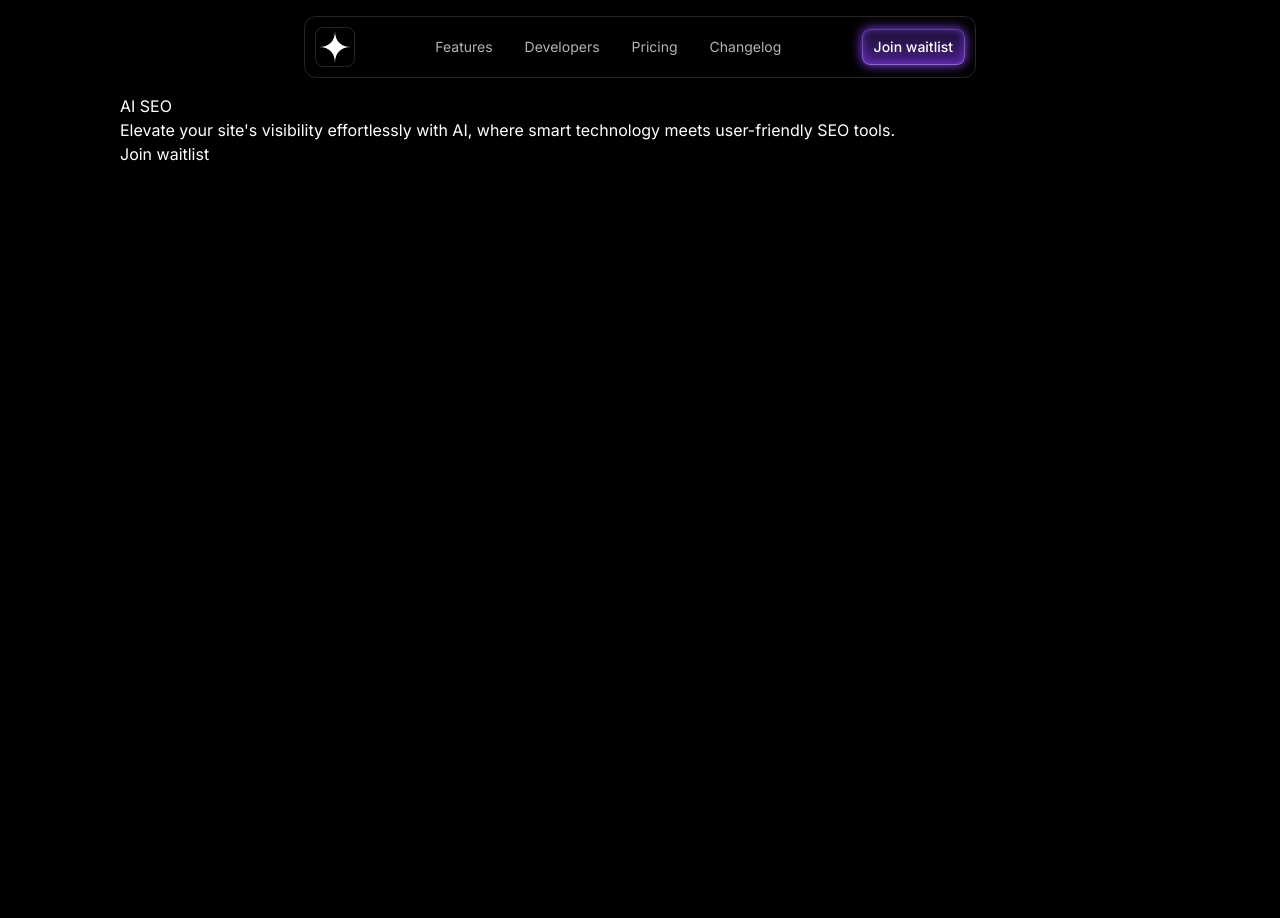
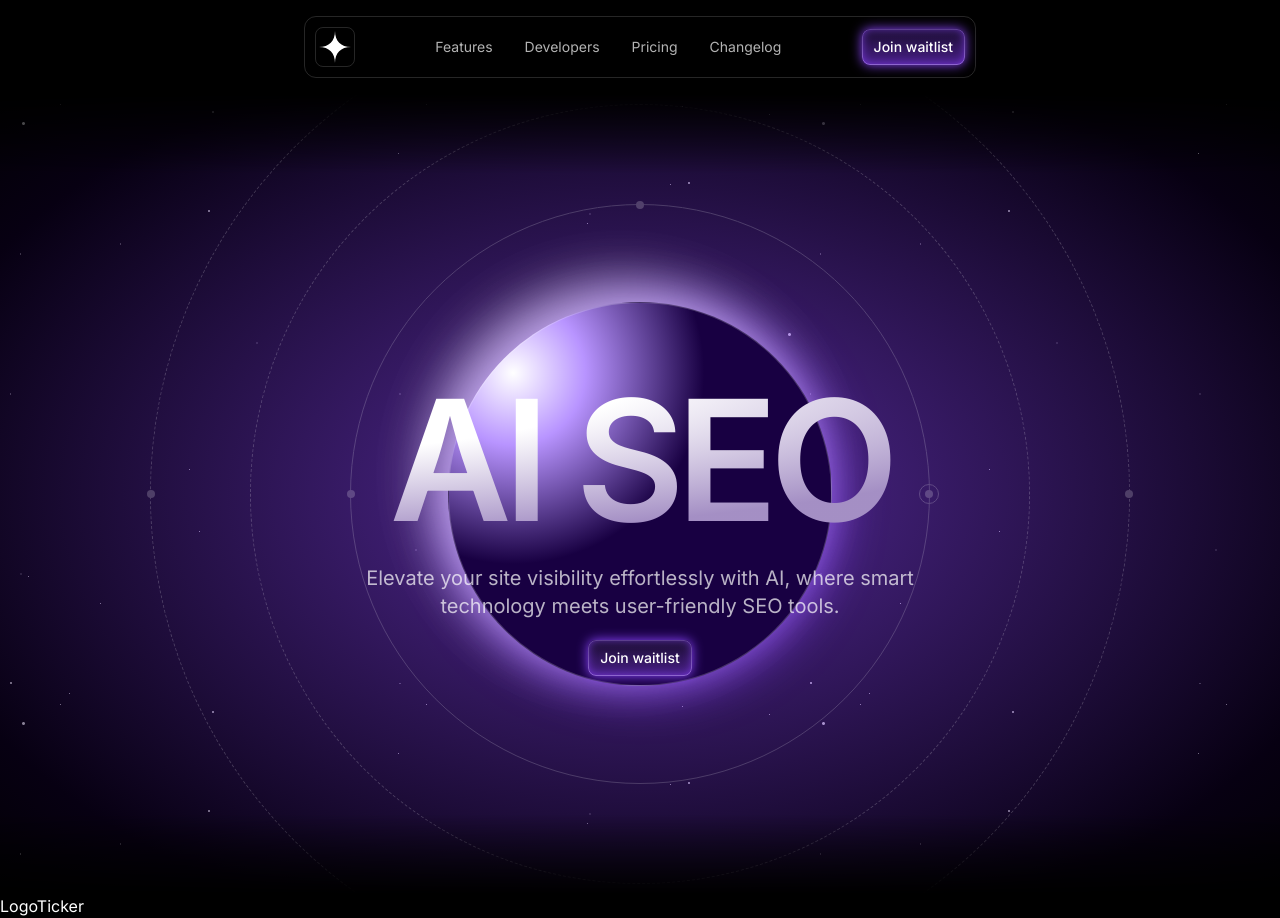
Before and after one commit to KunalBamane57/AI-SEO-, a Next.js app: page / in a window 1280 px wide. Before the commit the page ends 800 px from the top, so only its background shows below. Built offline with nearby package versions, Linux system fonts and the light colour scheme.

Commit message:
added the hero section with the planet and stars

```diff
--- a/src/app/page.tsx
+++ b/src/app/page.tsx
@@ -1,11 +1,13 @@
 import { Header } from "@/sections/Header";
 import { Hero } from "@/sections/Hero";
+import { LogoTicker } from "@/sections/LogoTicker";
 
 export default function Home() {
   return (
     <>
       <Header />
       <Hero />
+      <LogoTicker />
     </>
   );
 }
--- /dev/null
+++ b/src/components/Button.tsx
@@ -0,0 +1,12 @@
+export const Button = (props: React.PropsWithChildren) => {
+    return (
+        <button className="relative py-2 px-3 rounded-lg font-medium text-sm bg-gradient-to-b from-[#190d2e] to-[#4a208a] shadow-[0px_0px_12px_#8c45ff]">
+            <div className="absolute inset-0">
+                <div className="rounded-lg border border-white/20 absolute inset-0 [mask-image:linear-gradient(to_bottom,black,transparent)]"></div>
+                <div className="rounded-lg border absolute inset-0 border-white/40 [mask-image:linear-gradient(to_top,black,transparent)]"></div>
+                <div className="absolute inset-0 shadow-[0_0_10px_rgb(140,69,255,.7)_inset] rounded-lg"></div>
+            </div>
+            <span>{props.children}</span>
+        </button>
+    );
+};
--- a/src/sections/Header.tsx
+++ b/src/sections/Header.tsx
@@ -1,11 +1,12 @@
 import LogoIcon from "@/assets/logo.svg";
 import MenuIcon from "@/assets/icon-menu.svg";
+import { Button } from "@/components/Button";
 
 export const Header = () => {
   return (
-    <header className="py-4 border-b border-white/15 md:border-none">
+    <header className="py-4 border-b border-white/15 md:border-none sticky top-0 z-10">
       <div className="container">
-        <div className="flex justify-between items-center md:border border-white/15 md:p-2.5 rounded-xl max-w-2xl mx-auto">
+        <div className="flex justify-between items-center md:border border-white/15 md:p-2.5 rounded-xl max-w-2xl mx-auto backdrop-blur">
           <div className="h-10 w-10 border rounded-lg inline-flex justify-center items-center border-white/15">
             <div className="h-8 w-8">
               <LogoIcon classname="h-8 w-8" />
@@ -20,14 +21,7 @@
             </nav>
           </div>
           <div className="flex gap-4 items-center">
-            <button className="relative py-2 px-3 rounded-lg font-medium text-sm bg-gradient-to-b from-[#190d2e] to-[#4a208a] shadow-[0px_0px_12px_#8c45ff]">
-              <div className="absolute inset-0">
-                <div className="rounded-lg border border-white/20 absolute inset-0 [mask-image:linear-gradient(to_bottom,black,transparent)]"></div>
-                <div className="rounded-lg border absolute inset-0 border-white/40 [mask-image:linear-gradient(to_top,black,transparent)]"></div>
-                <div className="absolute inset-0 shadow-[0_0_10px_rgb(140,69,255,.7)_inset] rounded-lg"></div>
-              </div>
-              <span>Join waitlist</span>
-            </button>
+            <Button>Join waitlist</Button>
             <MenuIcon className="md:hidden"/>
           </div>
         </div>
--- a/src/sections/Hero.tsx
+++ b/src/sections/Hero.tsx
@@ -1,10 +1,40 @@
+import { Button } from "@/components/Button";
+import starsBg from "@/assets/stars.png";
+
 export const Hero = () => {
   return (
-    <section>
-      <div className="container">
-        <h1>AI SEO</h1>
-        <p>Elevate your site's visibility effortlessly with AI, where smart technology meets user-friendly SEO tools.</p>
-        <button>Join waitlist</button>
+    <section className="h-[492px] md:h-[800px] flex items-center overflow-hidden relative [mask-image:linear-gradient(to_bottom,transparent,black_10%,black_90%,transparent)]"
+      style={{
+        backgroundImage: `url(${starsBg.src})`,
+      }}
+    >
+      <div className="absolute inset-0 bg-[radial-gradient(75%_75%_at_center_center,rgb(140,69,255,.5)_15%,rgb(14,0,36,.5)_78%,transparent)]"></div>
+      {/* {Planet} */}
+      <div className="absolute h-64 w-64 md:h-96 md:w-96 bg-purple-500 rounded-full border border-white/20 top-1/2 left-1/2 -translate-x-1/2 -translate-y-1/2 bg-[radial-gradient(50%_50%_at_16.8%_18.3%,white,rgb(184,148,255)_37.7%,rgb(24,0,66))] shadow-[-20px_-20px_50px_rgb(255,255,255,.5),-20px_-20px_80px_rgb(255,255,255,.1),0_0_50px_rgb(140,69,255)]"></div>
+
+      {/* {Ring 1} */}
+      <div className="absolute h-[344px] w-[344px] md:h-[580px] md:w-[580px] border opacity-20 rounded-full top-1/2 left-1/2 -translate-x-1/2 -translate-y-1/2">
+        <div className="absolute h-2 w-2 top-1/2 left-0 bg-white rounded-full -translate-x-1/2 -translate-y-1/2"></div>
+        <div className="absolute h-2 w-2 top-0 left-1/2 bg-white rounded-full -translate-x-1/2 -translate-y-1/2"></div>
+        <div className="absolute h-5 w-5 top-1/2 left-full border border-white rounded-full -translate-x-1/2 -translate-y-1/2 inline-flex justify-center items-center">
+          <div className="h-2 w-2 bg-white rounded-full"></div>
+        </div>
+      </div>
+
+      {/* {Ring 2} */}
+      <div className="absolute h-[444px] w-[444px] md:h-[780px] md:w-[780px] rounded-full border border-white/20 top-1/2 left-1/2 -translate-x-1/2 -translate-y-1/2 border-dashed"></div>
+
+      {/* {Ring 3} */}
+      <div className="absolute h-[544px] w-[544px] md:h-[980px] md:w-[980px] rounded-full border border-white opacity-20 top-1/2 left-1/2 -translate-x-1/2 -translate-y-1/2 border-dashed">
+        <div className="absolute h-2 w-2 top-1/2 left-0 bg-white rounded-full -translate-x-1/2 -translate-y-1/2"></div>
+        <div className="absolute h-2 w-2 top-1/2 left-full bg-white rounded-full -translate-x-1/2 -translate-y-1/2"></div>
+      </div>
+      <div className="container relative mt-16">
+        <h1 className="text-8xl md:text-[168px] md:leading-none font-semibold tracking-tighter bg-white bg-[radial-gradient(100%_100%_at_top_left,white,white,rgb(74,32,138,.5))] text-transparent bg-clip-text text-center">AI SEO</h1>
+        <p className="text-lg md:text-xl text-white/70 mt-5 text-center max-w-xl mx-auto">Elevate your site visibility effortlessly with AI, where smart technology meets user-friendly SEO tools.</p>
+        <div className="flex justify-center mt-5">
+          <Button>Join waitlist</Button>
+        </div>
       </div>
     </section>
   );
```
